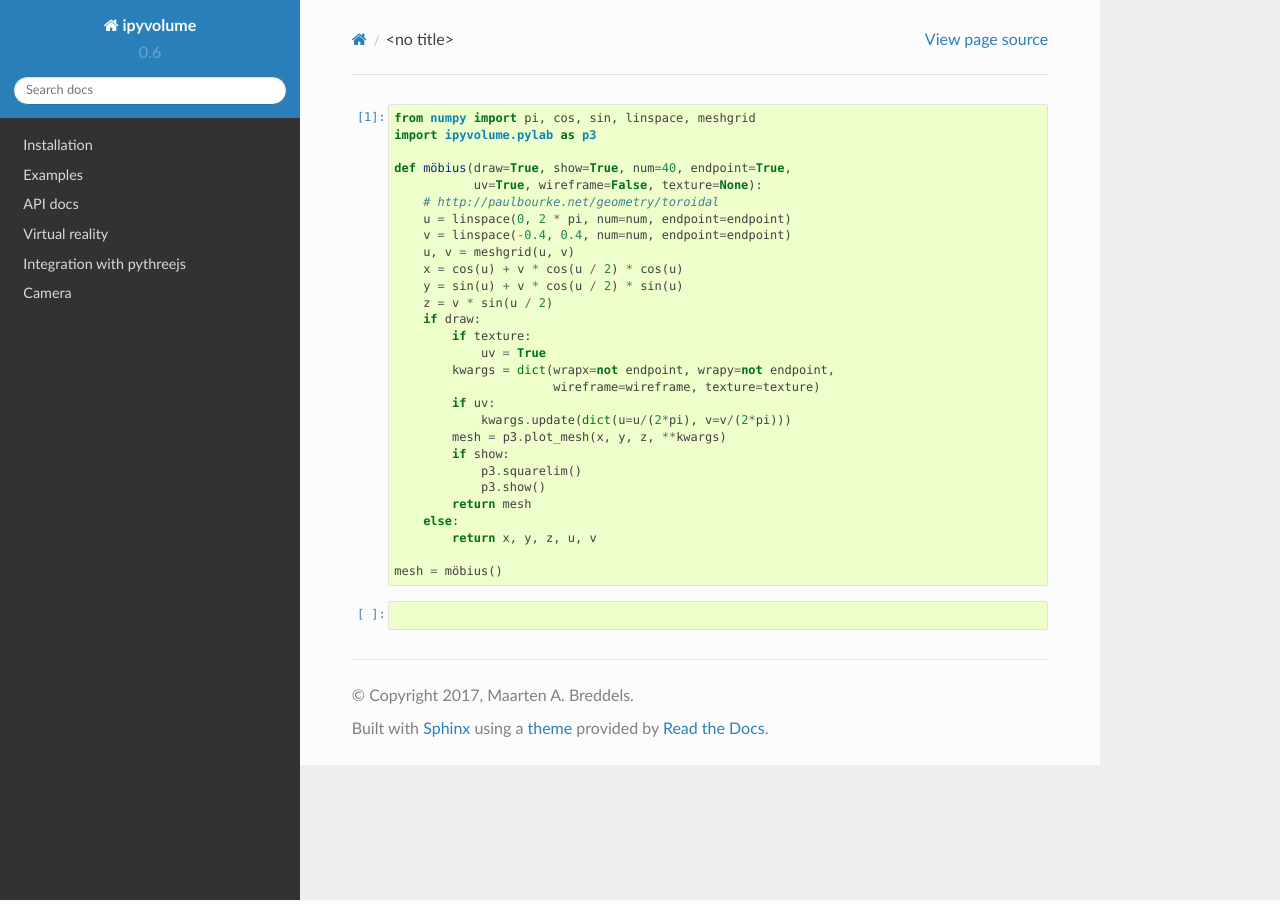
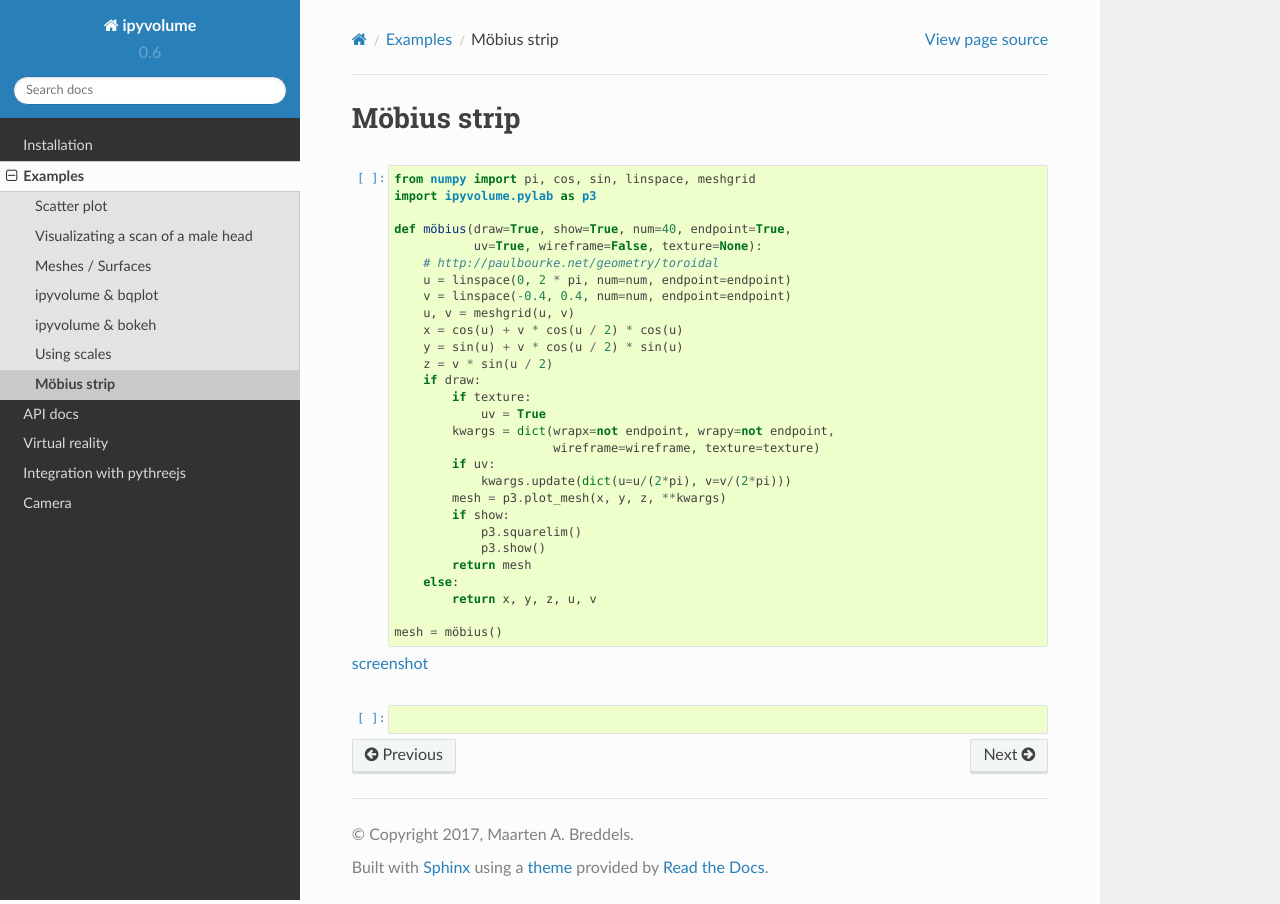
Before and after one commit to widgetti/ipyvolume, a Sphinx documentation site: the page built from docs/source/examples/moebius.ipynb, in a window 1280 px wide. Built offline with Sphinx 7.4.7 and the Read the Docs theme 2.0.0, drawn with Linux system fonts in a browser that asks for light colours; pages that are not in the unit, such as notebooks, are missing from menus.

Commit message:
docs: fix mobius example

```diff
--- a/docs/source/conf.py
+++ b/docs/source/conf.py
@@ -382,5 +382,6 @@ nbsphinx_thumbnails = {
     'examples/bqplot': 'examples/screenshot/bqplot.png',
     'examples/bokeh': 'examples/screenshot/bokeh.png',
     'examples/scales': 'examples/screenshot/scales.png',
+    'examples/moebius': 'examples/screenshot/moebius.png',
 }
 exclude_patterns = ['**.ipynb_checkpoints']
--- a/docs/source/examples.rst
+++ b/docs/source/examples.rst
@@ -10,6 +10,7 @@ Examples
    examples/bqplot
    examples/bokeh
    examples/scales
+   examples/moebius
 
 Feel free to contribute new examples:
 
```
Also changed, not shown: docs/source/examples/moebius.ipynb.
